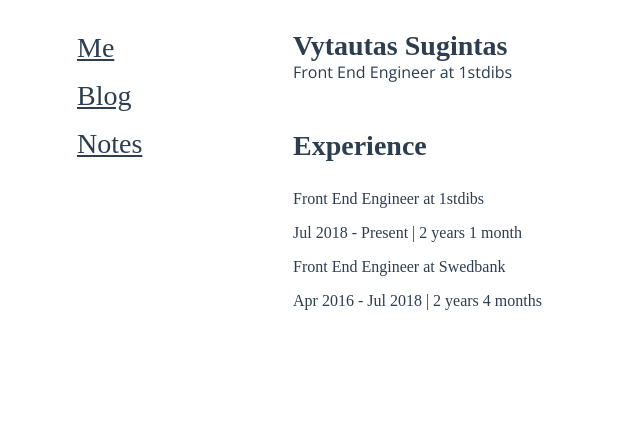
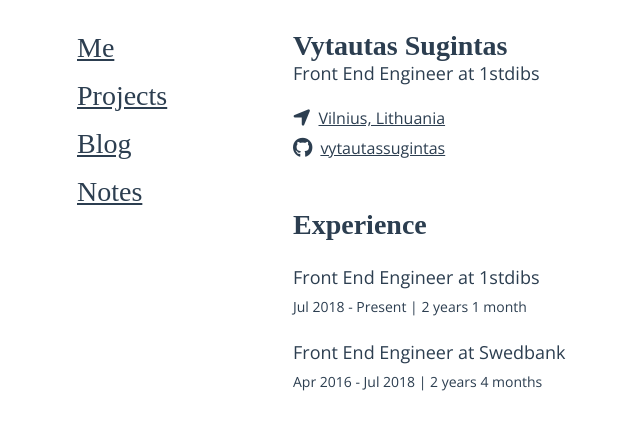
Before and after one commit to vytautassugintas/vytautassugintas, a plain HTML site: page index.html in a window 1280 px wide. Shown: the whole page, without its empty margins (111-751 px from the left). Drawn offline with nearby package versions, Linux system fonts and the light colour scheme; a web font is replaced by a local one.

Commit message:
feat: some contacts

```diff
--- a/index.html
+++ b/index.html
@@ -5,7 +5,8 @@
 	<meta charset="utf-8">
 	<meta name="viewport" content="width=device-width, initial-scale=1.0" />
 
-	<title></title>
+    <title></title>
+    <script src="https://kit.fontawesome.com/ca466b51b9.js" crossorigin="anonymous"></script>
 	<link href="https://fonts.googleapis.com/css2?family=Open+Sans:wght@300;400;700&family=Rasa:wght@400;700&display=swap" rel="stylesheet">
 	<style>
         html {
@@ -14,6 +15,22 @@
 
         .flex {
             display: flex;
+        }
+
+        .spacer-md {
+            margin: 25px 0;
+        }
+
+        a:link {
+            color: #2c3e50;
+        }
+
+        a:visited {
+            color: #2c3e50;
+        }
+
+        a:hover {
+            color: #487eb0;
         }
 
         .sidebar {
@@ -27,14 +44,6 @@
             display: block;
             text-decoration: underline;
             margin-bottom: 16px;
-        }
-
-        .sidebar--link:link {
-            color: #2c3e50;
-        }
-
-        .sidebar--link:hover {
-            color: #487eb0;
         }
 
         .page_container {
@@ -59,17 +68,40 @@
 
         .header__far {
             margin-top: 50px;
-            margin-bottom: 28px;
+            margin-bottom: 24px;
         }
 
         .text {
             font-family: 'Open Sans', sans-serif;
         }
 
+        .info-container {
+            display: flex;
+            align-items: center;
+            margin-bottom: 8px;
+        }
+
+        .info-container > i {
+            font-size: 20px;
+            margin-right: 8px;
+        }
+
         .text__condensed {
+            font-size: 18px;
             margin-bottom: 0;
             margin-top: 4px;
             line-height: 1;
+        }
+
+        .job--title {
+            font-size: 18px;
+            margin-bottom: 8px;
+        }
+
+        .job--timeline {
+            font-size: 14px;
+            margin-top: 4px;
+            margin-bottom: 24px;
         }
     </style>
 </head>
@@ -78,6 +110,7 @@
         <div class="flex">
             <div class="sidebar">
                 <a href="#" class="sidebar--link">Me</a>
+                <a href="#" class="sidebar--link">Projects</a>
                 <a href="#" class="sidebar--link">Blog</a>
                 <a href="#" class="sidebar--link">Notes</a>
             </div>
@@ -85,6 +118,11 @@
                 <div>
                     <h1 class="header header__condensed">Vytautas Sugintas</h1>
                     <p class="text text__condensed">Front End Engineer at 1stdibs</p>
+                </div>
+
+                <div class="spacer-md">
+                    <div class="info-container text"><i class="fas fa-location-arrow"></i><a href="https://www.google.com/maps/place/Vilnius/">Vilnius, Lithuania</a></div>
+                    <div class="info-container text"><i class="fab fa-github"></i><a href="https://github.com/vytautassugintas">vytautassugintas</a></div>
                 </div>
                 <div>
                     <h1 class="header header__far">Experience</h1>
@@ -97,17 +135,13 @@
 
     <script>
         (function() {
+            const UTC_START = 1970;
+            const SHORT_MONTHS = ['Jan', 'Feb', 'Mar', 'Apr', 'May', 'Jun', 'Jul', 'Aug', 'Sep', 'Oct', 'Nov', 'Dec'];
+            const TODAY = new Date();
+
             function pluralize(word, count){
                 return `${count} ${count < 2 ? `${word}` : `${word}s`}`
             }
-
-            const UTC_START = 1970;
-            const SHORT_MONTHS = ['Jan', 'Feb', 'Mar', 'Apr', 'May', 'Jun', 'Jul', 'Aug', 'Sep', 'Oct', 'Nov', 'Dec'];
-            const startedAtDibs = new Date("2018-07-01");
-            const today = new Date();
-            const dibsDiff = new Date(today.getTime() - startedAtDibs.getTime());
-            const workingAtDibs =
-                `${pluralize('year', dibsDiff.getUTCFullYear() - UTC_START)} ${pluralize('month', dibsDiff.getUTCMonth() + 1)}`
 
             const experience = [
                 {
@@ -124,15 +158,15 @@
             ];
 
             const experienceContent = experience.map(job => {
-                const dateDiff = new Date((!!job.ended ? job.ended.getTime() : today.getTime()) - job.started.getTime());
+                const dateDiff = new Date((!!job.ended ? job.ended.getTime() : TODAY.getTime()) - job.started.getTime());
                 const started = `${SHORT_MONTHS[job.started.getMonth()]} ${job.started.getUTCFullYear()}`;
                 const ended = `${!!job.ended ? `${SHORT_MONTHS[job.ended.getMonth()]} ${job.ended.getUTCFullYear()}` : `Present` }`;
                 const wokedFor = `${pluralize('year', dateDiff.getUTCFullYear() - UTC_START)} ${pluralize('month', dateDiff.getUTCMonth() + 1)}`
 
                 return `
                     <div>
-                        <p>${job.title} at ${job.company}</p>
-                        <p>${started} - ${ended} | ${wokedFor}</p>
+                        <p class="text job--title">${job.title} at ${job.company}</p>
+                        <p class="text job--timeline">${started} - ${ended} | ${wokedFor}</p>
                     </div>
                 `
             }).join('\n');
```
